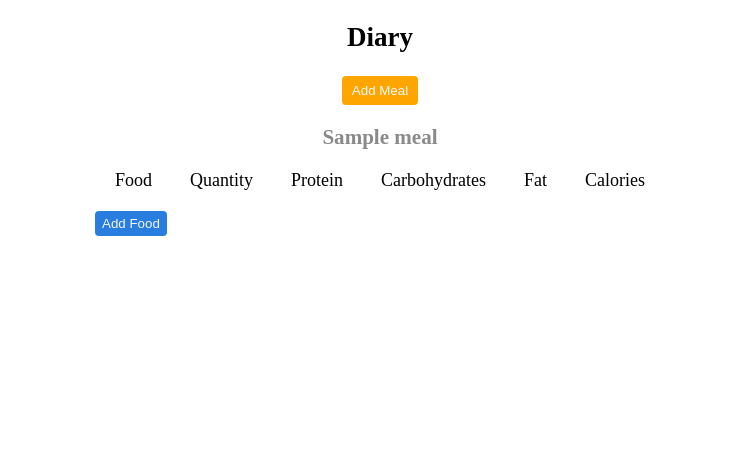
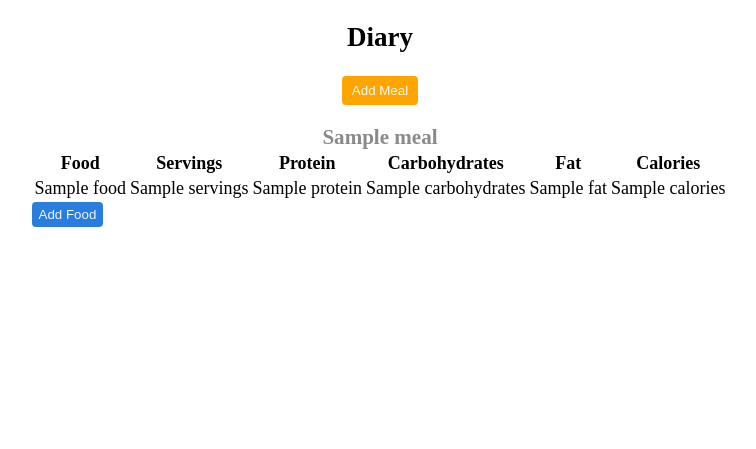
Before and after one commit to git-lavi/MealMaster, a Flask app: template templates/diary.html in a window 1280 px wide. Shown: the part 150-599 px from the top of the page, without its empty margins (260-1016 px from the left). Run offline with Flask 3, Linux system fonts and the light colour scheme; the template is opened without the code that fills it: most values are stand-ins (such as "Sample title", 1, 10 or a date in 2020); lists and menus that the app fills with data are empty.

Commit message:
functionality to update meal and food tables

```diff
--- a/app.py
+++ b/app.py
@@ -150,21 +150,33 @@ def dashboard():
 @login_required
 def diary():
     current_user = session['username']
-    meals = []
 
     try:
         conn, cursor = connect_to_db()
-        cursor.execute("SELECT meal_name from meals WHERE username  = ?", (session['username'],))
+        cursor.execute("SELECT * from meals WHERE username  = ?", (session['username'],))
         records = cursor.fetchall()
-        for record in records:
-            meals.append(record[0])
+
+        # Convert records to a list of dictionaries
+        meal_columns = [column[0] for column in cursor.description]
+        meals = [dict(zip(meal_columns, record)) for record in records]
+
+
+        # Fetch foods for each meal
+        for meal in meals:
+            cursor.execute("SELECT * FROM foods WHERE meal_id = ?", (meal['meal_id'],))
+            food_records = cursor.fetchall()
+            food_columns = [column[0] for column in cursor.description]
+            meal['foods'] = [dict(zip(food_columns, record)) for record in food_records]
+
+        # testprint
+        print(meal_columns, meals)
+
     except sqlite3.Error as e:
         flash("Error fetching meals")
         print("Error in db while fetching meals -", e)
 
     finally:
         conn.close()
-
     return render_template("diary.html", current_user=current_user, meals=meals)
 
 
@@ -207,38 +219,62 @@ def add_meal():
 @app.route("/add_food", methods=['POST'])
 @login_required
 def add_food():
-    meal_name = request.form.get('meal-name')
+    meal_id = request.form.get('meal-id')
     food_name = request.form.get("food-name")
     food_servings = request.form.get("food-servings")
 
-    if not meal_name or not food_name or not food_servings or not food_servings.isdigit():
+    if not meal_id or not food_name or not food_servings or not food_servings.isdigit():
         flash("invalid input", "error")
         return redirect("/diary")
 
     food_servings = int(food_servings)
 
     try:
-        nix_item_id = get_food_nix_id(food_name)
+        nix_food_name = get_nix_food_name(food_name)
     except Exception as e:
         flash(str(e), "error")
         return redirect("/diary")
 
-    nutrients = get_nutrients(nix_item_id, food_servings)
+    nutrients = get_nutrients(nix_food_name, food_servings)
 
     if not nutrients:
         flash("Error fetching nutrients", "error")
         return redirect("/diary")
 
-    print(f"meal_name: {meal_name}, food_name: {food_name}, food_servings: {food_servings}, nix_item_id: {nix_item_id}, nutrients: {nutrients}")
+    # Nutrient details from nutrients
+    calories, protein, carbohydrates, fat = nutrients['calories'], nutrients['protein'], nutrients['carbohydrates'], nutrients['fat']
 
+    print(f"meal_id: {meal_id}, food_name: {food_name}, food_servings: {food_servings}, nix_food_name: {nix_food_name}, calories: {calories}, protein: {protein}, carbohydrates: {carbohydrates}, fat: {fat}")
+
+    # Insert food into DB
+    try:
+        conn, cursor = connect_to_db()
+        cursor.execute("""
+                       INSERT INTO foods (food_name, servings, calories, protein, carbohydrates, fat, meal_id)
+                       VALUES (?, ?, ?, ?, ?, ?, ?)
+                       """, (food_name, food_servings, calories, protein, carbohydrates, fat, meal_id)
+                       )
+    except sqlite3.Error as e:
+        print("Error entering food into DB", e)
+        flash("An error occurred while adding food", "error")
+        conn.rollback()
+    finally:
+        if conn:
+            conn.commit()
+            conn.close()
+
+    flash("Food added successfully", "success")
     return redirect("/diary")
 
 
-def get_food_nix_id(food_name):
+def get_nix_food_name(food_name):
     # Call API
     url = 'https://trackapi.nutritionix.com/v2/search/instant'
     headers = {'Content-Type': 'application/x-www-form-urlencoded', 'x-app-id': APP_ID, 'x-app-key': API_KEY}
     params = {'query': food_name}
+
+    # testprint
+    print(params)
 
     response = requests.get(url, headers=headers, params=params)
     print("get_food_nix_id API call response:",  response)
@@ -248,49 +284,40 @@ def get_food_nix_id(food_name):
 
     data = response.json()
 
-    # Get food only from branded item list
-    branded_list = data.get('branded', [])
-    if not branded_list:
-        print("Error obtaining branded food from Nutritionix API")
+    # Get food only from common item list
+    common_list = data.get('common', [])
+
+    if not common_list:
+        print("Error obtaining food from Nutritionix API")
         raise NixAPICallError("Sorry, we couldn't find this food.")
-    nix_item_id = branded_list[0]['nix_item_id']
 
-    return nix_item_id
+    nix_food_name = common_list[0]['food_name']
+    return nix_food_name
 
 
-def get_nutrients(nix_item_id: str, servings: int):
-    url = 'https://trackapi.nutritionix.com//v2/search/item'
-    headers = {'Content-Type': 'application/x-www-form-urlencoded', 'x-app-id': APP_ID, 'x-app-key': API_KEY}
-    params = {'nix_item_id': nix_item_id}
+def get_nutrients(nix_food_name: str, servings: int):
+    url = 'https://trackapi.nutritionix.com/v2/natural/nutrients'
+    headers = {'Content-Type': 'application/json', 'x-app-id': APP_ID, 'x-app-key': API_KEY}
+    json = {'query': nix_food_name}
 
-    response = requests.get(url, headers=headers, params=params)
-    print("get_nutrients API call response:", response)
-
-    if response.status_code != 200:
-        print("Failed to fetch nutrient data from Nutritionix API")
-        return None
-
+    response = requests.post(url, headers=headers, json=json)
+    print("get_nutrition API call response:", response)
     data = response.json()
 
-    if 'foods' not in data or not data['foods']:
-        return None
+    foods = data['foods']
+    nf_calories = foods[0]['nf_calories']
+    nf_protein = foods[0]['nf_protein']
+    nf_total_carbohydrate = foods[0]['nf_total_carbohydrate']
+    nf_total_fat = foods[0]['nf_total_fat']
 
-    # Getting necessary values from Nutritionix
-    serving_qty = data['foods'][0]['serving_qty']
-    nf_calories = data['foods'][0]['nf_calories']
-    nf_protein = data['foods'][0]['nf_protein']
-    nf_total_carbohydrate = data['foods'][0]['nf_total_carbohydrate']
-    nf_total_fat = data['foods'][0]['nf_total_fat']
+    # Multiply with servings
+    calories = int(round((nf_calories * servings), 0))
+    protein = int(round((nf_protein * servings), 0))
+    carbohydrates = int(round((nf_total_carbohydrate * servings), 0))
+    fat = int(round((nf_total_fat * servings), 0))
 
-    print(f"nf_calories: {type(nf_calories)}, serving_qty: {type(serving_qty)}, servings: {type(servings)}")
-
-    calories = int(round((nf_calories / serving_qty * servings), 2))
-    protein = int(round((nf_protein / serving_qty * servings), 2))
-    carbohydrates = int(round((nf_total_carbohydrate / serving_qty * servings), 2))
-    fat = int(round((nf_total_fat / serving_qty * servings), 2))
-
-    return {'calories': calories, 'protein': protein, 'carbohydates': carbohydrates, 'fat': fat, 'serving_qty': serving_qty, 'servings': servings}
-
+    print(f"calories = {calories}, protein = {protein}, carbohydrates = {carbohydrates}, fat = {fat}")
+    return {'calories': calories, 'protein': protein, 'carbohydrates': carbohydrates, 'fat': fat, 'servings': servings}
 
 
 @app.route("/logout")
--- a/static/diary.css
+++ b/static/diary.css
@@ -84,9 +84,15 @@
     color: #8a8a8a;
 }
 
+.meal-table
+
 .meal-table th {
     font-weight: 500;
     padding: 1em;
+}
+
+.meal-table td {
+    text-align: center;
 }
 
 .add-food-btn {
--- a/templates/diary.html
+++ b/templates/diary.html
@@ -30,13 +30,13 @@ Diary - MealMaster
             <div class="meal-tables-container">
 
                 <div class="meal-table-box">
-                    <h3 class="meal-table-name"> {{ meal }} </h3>
+                    <h3 class="meal-table-name"> {{ meal['meal_name'] }} </h3>
 
                     <table class="meal-table">
                         <thead>
                             <tr>
                                 <th>Food</th>
-                                <th>Quantity</th>
+                                <th>Servings</th>
                                 <th>Protein</th>
                                 <th>Carbohydrates</th>
                                 <th>Fat</th>
@@ -44,14 +44,23 @@ Diary - MealMaster
                             </tr>
                         </thead>
                         <tbody>
-
+                            {% for food in meal['foods'] %}
+                                <tr>
+                                    <td>{{ food['food_name'] }}</td>
+                                    <td>{{ food['servings'] }}</td>
+                                    <td>{{ food['protein'] }}</td>
+                                    <td>{{ food['carbohydrates'] }}</td>
+                                    <td>{{ food['fat'] }}</td>
+                                    <td>{{ food['calories'] }}</td>
+                                </tr>
+                            {% endfor %}
                         </tbody>
                     </table>
                     <button class="add-food-btn">Add Food</button>
                     <div class="food-input-overlay">
                         <form class="add-food-form" action="/add_food" method="POST">
                             <div class="food-input">
-                                <input type="hidden" name="meal-name" class="meal-name" value="{{ meal }}">
+                                <input type="hidden" name="meal-id" class="meal-id" value="{{ meal['meal_id'] }}">
 
                                 <label for="food-name">Food name:</label>
                                 <input type="text" class="food-name" name="food-name" required>
```
Also changed, not shown: database.db.
